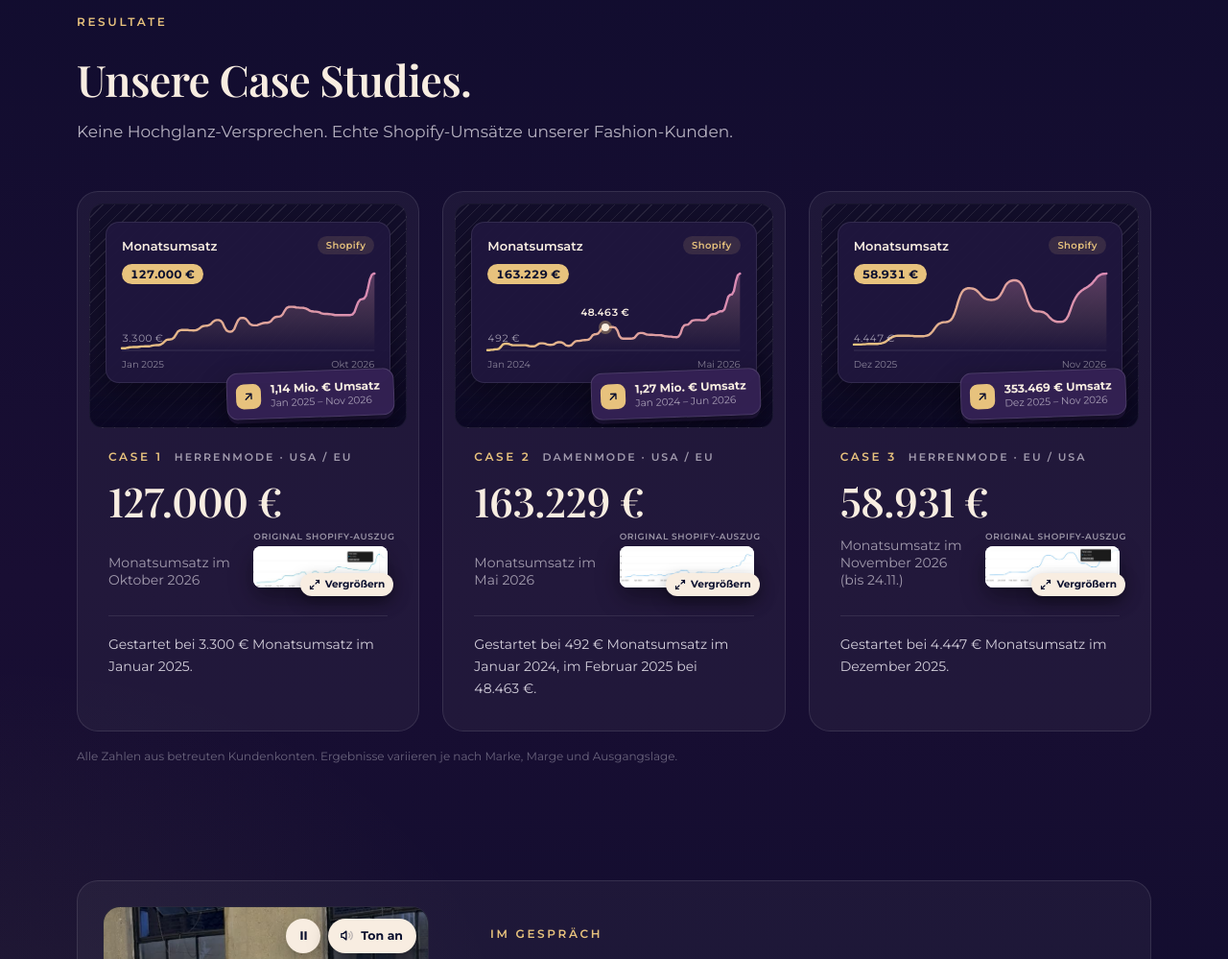
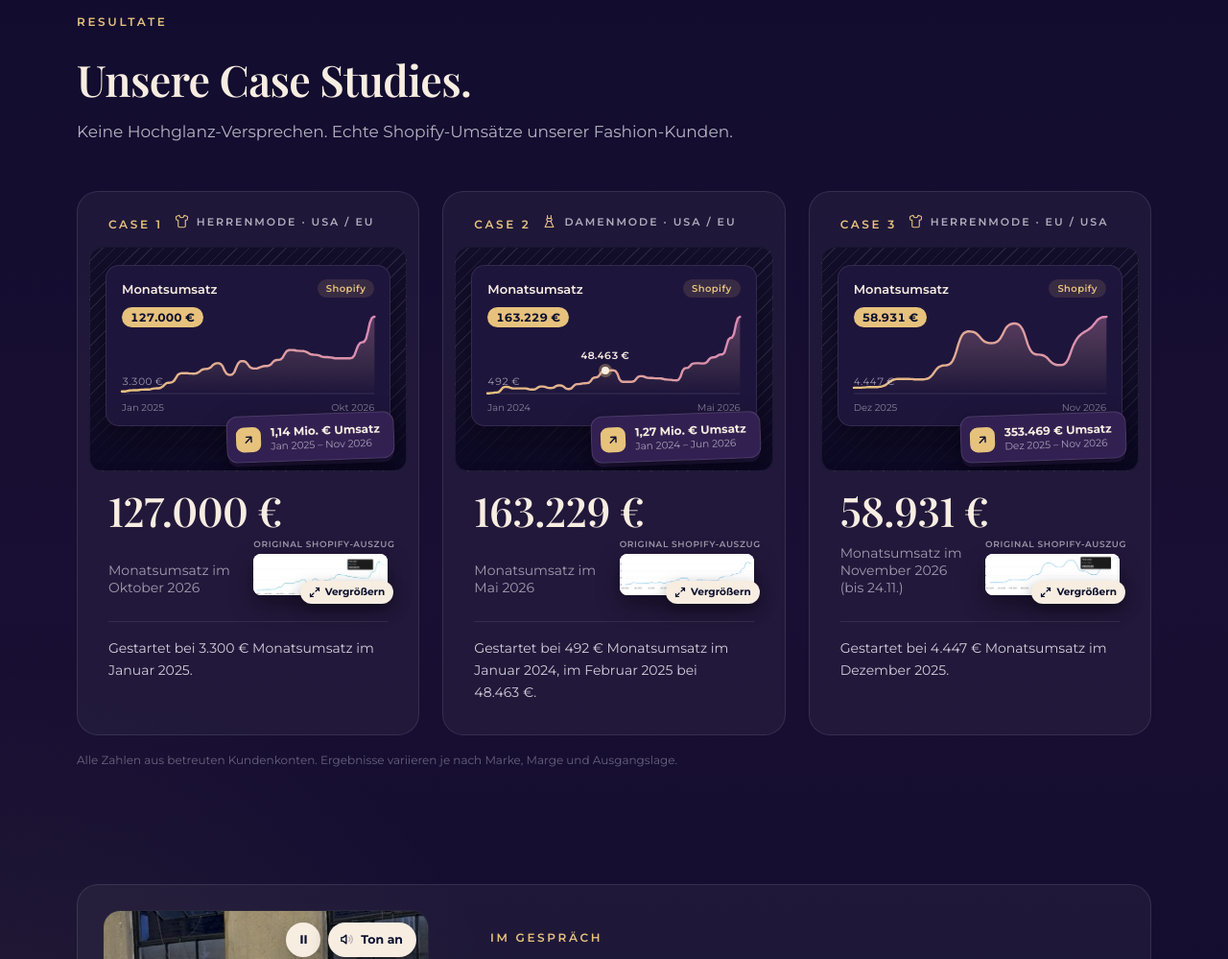
Before and after one commit to Ad1zero17/aspirecend-website, a plain HTML site: page public/wachstum-ads/index.html in a window 1280 px wide. Shown: the part 1405-2404 px from the top of the page at 96% size. Drawn offline with nearby package versions, Linux system fonts and the light colour scheme; grey boxes are pictures that could not be loaded; a web font is replaced by a local one.

Commit message:
Landingpage: Case-Kopfzeile über dem Diagramm, Kleidungs-Icons, Farbschimmer dezenter
Co-Authored-By: Claude Fable 5.2 <noreply@anthropic.com>

```diff
--- a/public/assets/style.css
+++ b/public/assets/style.css
@@ -361,7 +361,7 @@ h2 {
 /* Farbschimmer, der dem Mauszeiger folgt (Position kommt per Script als --mx / --my) */
 .card--case::before {
   content: ""; position: absolute; inset: 0; z-index: 0; border-radius: inherit; pointer-events: none;
-  background: radial-gradient(300px circle at var(--mx, 50%) var(--my, 30%), rgba(231, 194, 125, 0.20), rgba(217, 138, 180, 0.13) 42%, transparent 72%);
+  background: radial-gradient(300px circle at var(--mx, 50%) var(--my, 30%), rgba(231, 194, 125, 0.10), rgba(217, 138, 180, 0.06) 42%, transparent 70%);
   opacity: 0; transition: opacity 0.35s ease;
 }
 .card--case > * { position: relative; z-index: 1; }
@@ -370,7 +370,11 @@ h2 {
 /* Kopfzeile der Kachel: „Case 1“ + Kategorie */
 .card-top--case { justify-content: flex-start; flex-wrap: wrap; gap: 4px 12px; align-items: baseline; }
 .case-no { color: var(--accent); }
-.case-cat { color: rgba(240, 236, 244, 0.62); font-size: 11px; letter-spacing: 0.18em; }
+.case-cat { display: inline-flex; align-items: center; gap: 8px; color: rgba(240, 236, 244, 0.7); font-size: 11px; letter-spacing: 0.18em; }
+.case-ico { flex-shrink: 0; color: var(--accent); margin-top: -1px; }
+/* Kopfzeile steht über dem Diagramm: das Diagramm rückt dann nicht mehr an die Oberkante */
+.card--case { padding-top: 24px; gap: 16px; }
+.card-top--case + .viz { margin-top: 0; }
 /* Große Zahl als echter Eurobetrag, etwas kleiner als die früheren Kurzwerte, damit sie in eine Zeile passt */
 .card .big--money { font-size: clamp(38px, 3.3vw, 46px); white-space: nowrap; }
 
--- a/public/wachstum-ads/index.html
+++ b/public/wachstum-ads/index.html
@@ -115,6 +115,7 @@ height="0" width="0" style="display:none;visibility:hidden"></iframe></noscript>
       <!-- Case 1: Zahlen von Tobias (24.11.2026). Kurve aus dem Shopify-Screenshot nachgezeichnet, Badge hängt darunter;
            der Original-Screenshot steht klein neben der großen Zahl und öffnet sich per Klick groß. -->
       <article class="glass card card--case reveal">
+        <div class="card-top card-top--case"><span class="label case-no">Case 1</span><span class="label case-cat"><svg class="case-ico" viewBox="0 0 24 24" width="15" height="15" fill="none" stroke="currentColor" stroke-width="1.8" stroke-linecap="round" stroke-linejoin="round" aria-hidden="true"><path d="M20.38 3.46 16 2a4 4 0 0 1-8 0L3.62 3.46a2 2 0 0 0-1.34 2.23l.58 3.47a1 1 0 0 0 .99.84H6v10c0 1.1.9 2 2 2h8a2 2 0 0 0 2-2V10h2.15a1 1 0 0 0 .99-.84l.58-3.47a2 2 0 0 0-1.34-2.23z"/></svg>Herrenmode · USA / EU</span></div>
         <div class="viz viz--stack viz--badge">
           <div class="viz-panel" aria-hidden="true">
             <div class="viz-head"><span class="viz-title">Monatsumsatz</span><span class="viz-pill">Shopify</span></div>
@@ -131,7 +132,6 @@ height="0" width="0" style="display:none;visibility:hidden"></iframe></noscript>
           </div>
           <span class="viz-toast"><span class="viz-toast-icon"><svg viewBox="0 0 24 24" width="14" height="14" fill="none" stroke="currentColor" stroke-width="2.4" stroke-linecap="round" stroke-linejoin="round"><path d="M7 17 17 7M8 7h9v9"/></svg></span><span class="viz-toast-text"><strong>1,14&nbsp;Mio.&nbsp;€ Umsatz</strong><span>Jan 2025 – Nov 2026</span></span></span>
         </div>
-        <div class="card-top card-top--case"><span class="label case-no">Case 1</span><span class="label case-cat">Herrenmode · USA / EU</span></div>
         <p class="big big--money">127.000&nbsp;€</p>
         <div class="bigrow">
           <p class="sub">Monatsumsatz im Oktober 2026</p>
@@ -146,6 +146,7 @@ height="0" width="0" style="display:none;visibility:hidden"></iframe></noscript>
       </article>
       <!-- Case 2: Zahlen von Tobias (24.11.2026), gleicher Aufbau wie Case 1; Meilenstein Feb 2025 als Punkt auf der Kurve. -->
       <article class="glass card card--case reveal">
+        <div class="card-top card-top--case"><span class="label case-no">Case 2</span><span class="label case-cat"><svg class="case-ico" viewBox="0 0 24 24" width="15" height="15" fill="none" stroke="currentColor" stroke-width="1.8" stroke-linecap="round" stroke-linejoin="round" aria-hidden="true"><path d="M9 2.5v4L7.5 9.5 9.5 12 5 21.5h14L14.5 12l2-2.5L15 6.5v-4"/><path d="M9 6.5c1.2 1.3 4.8 1.3 6 0"/><path d="M9.5 12h5"/></svg>Damenmode · USA / EU</span></div>
         <div class="viz viz--stack viz--badge">
           <div class="viz-panel" aria-hidden="true">
             <div class="viz-head"><span class="viz-title">Monatsumsatz</span><span class="viz-pill">Shopify</span></div>
@@ -163,7 +164,6 @@ height="0" width="0" style="display:none;visibility:hidden"></iframe></noscript>
           </div>
           <span class="viz-toast"><span class="viz-toast-icon"><svg viewBox="0 0 24 24" width="14" height="14" fill="none" stroke="currentColor" stroke-width="2.4" stroke-linecap="round" stroke-linejoin="round"><path d="M7 17 17 7M8 7h9v9"/></svg></span><span class="viz-toast-text"><strong>1,27&nbsp;Mio.&nbsp;€ Umsatz</strong><span>Jan 2024 – Jun 2026</span></span></span>
         </div>
-        <div class="card-top card-top--case"><span class="label case-no">Case 2</span><span class="label case-cat">Damenmode · USA / EU</span></div>
         <p class="big big--money">163.229&nbsp;€</p>
         <div class="bigrow">
           <p class="sub">Monatsumsatz im Mai 2026</p>
@@ -179,6 +179,7 @@ height="0" width="0" style="display:none;visibility:hidden"></iframe></noscript>
       <!-- Case 3: Zahlen von Tobias (24.11.2026), gleicher Aufbau. November 2026 ist ein angefangener Monat (bis 24.11.);
            das Stück der Kurve hinter dem Tooltip im Screenshot ist glatt verbunden. -->
       <article class="glass card card--case reveal">
+        <div class="card-top card-top--case"><span class="label case-no">Case 3</span><span class="label case-cat"><svg class="case-ico" viewBox="0 0 24 24" width="15" height="15" fill="none" stroke="currentColor" stroke-width="1.8" stroke-linecap="round" stroke-linejoin="round" aria-hidden="true"><path d="M20.38 3.46 16 2a4 4 0 0 1-8 0L3.62 3.46a2 2 0 0 0-1.34 2.23l.58 3.47a1 1 0 0 0 .99.84H6v10c0 1.1.9 2 2 2h8a2 2 0 0 0 2-2V10h2.15a1 1 0 0 0 .99-.84l.58-3.47a2 2 0 0 0-1.34-2.23z"/></svg>Herrenmode · EU / USA</span></div>
         <div class="viz viz--stack viz--badge">
           <div class="viz-panel" aria-hidden="true">
             <div class="viz-head"><span class="viz-title">Monatsumsatz</span><span class="viz-pill">Shopify</span></div>
@@ -195,7 +196,6 @@ height="0" width="0" style="display:none;visibility:hidden"></iframe></noscript>
           </div>
           <span class="viz-toast"><span class="viz-toast-icon"><svg viewBox="0 0 24 24" width="14" height="14" fill="none" stroke="currentColor" stroke-width="2.4" stroke-linecap="round" stroke-linejoin="round"><path d="M7 17 17 7M8 7h9v9"/></svg></span><span class="viz-toast-text"><strong>353.469&nbsp;€ Umsatz</strong><span>Dez 2025 – Nov 2026</span></span></span>
         </div>
-        <div class="card-top card-top--case"><span class="label case-no">Case 3</span><span class="label case-cat">Herrenmode · EU / USA</span></div>
         <p class="big big--money">58.931&nbsp;€</p>
         <div class="bigrow">
           <p class="sub">Monatsumsatz im November 2026 (bis 24.11.)</p>
```
Also changed, not shown: 1 other file.
